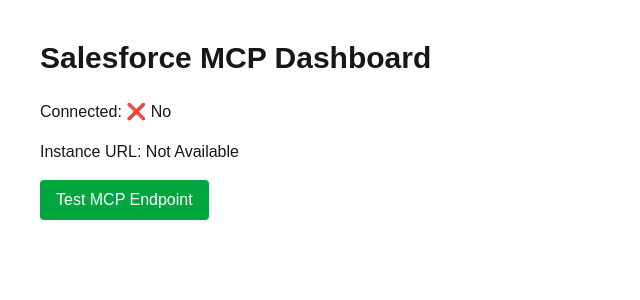
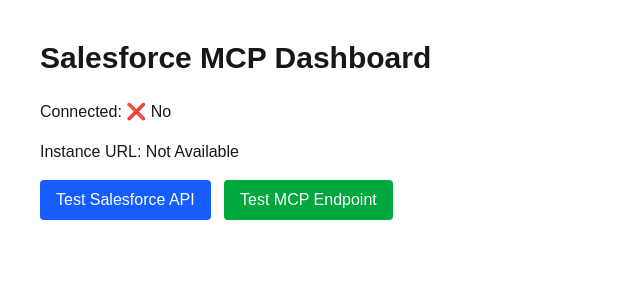
Before and after one commit to raj-rao/salesforce-mcp-explorer, a Next.js app: page /dashboard in a window 1280 px wide. Shown: the top 300 px of the page, without its empty margins (0-640 px from the left). Built offline with nearby package versions, Linux system fonts and the light colour scheme; no server answers.

Commit message:
Add Salesforce API validation endpoint

```diff
--- /dev/null
+++ b/app/api/sf/test/route.ts
@@ -0,0 +1,35 @@
+import { cookies } from "next/headers";
+import { NextResponse } from "next/server";
+
+export async function GET() {
+  const cookieStore = await cookies();
+
+  const accessToken =
+    cookieStore.get("sf_access_token")?.value;
+
+  const instanceUrl =
+    cookieStore.get("sf_instance_url")?.value;
+
+  if (!accessToken || !instanceUrl) {
+    return NextResponse.json(
+      { error: "Missing auth cookies" },
+      { status: 401 }
+    );
+  }
+
+  const response = await fetch(
+    `${instanceUrl}/services/data/`,
+    {
+      headers: {
+        Authorization: `Bearer ${accessToken}`,
+      },
+    }
+  );
+
+  const body = await response.text();
+
+  return NextResponse.json({
+    status: response.status,
+    body,
+  });
+}
--- a/app/dashboard/page.tsx
+++ b/app/dashboard/page.tsx
@@ -23,13 +23,21 @@
         <p>
           Instance URL: {instanceUrl ?? "Not Available"}
         </p>
-
+        <a
+          href="/api/sf/test"
+          className="inline-block rounded bg-blue-600 px-4 py-2 text-white hover:bg-blue-700"
+        >
+          Test Salesforce API
+        </a>
+        &nbsp;&nbsp;&nbsp;
         <a
           href="/api/mcp/test"
           className="inline-block rounded bg-green-600 px-4 py-2 text-white hover:bg-green-700"
         >
           Test MCP Endpoint
         </a>
+
+
       </div>
     </main>
   );
```
